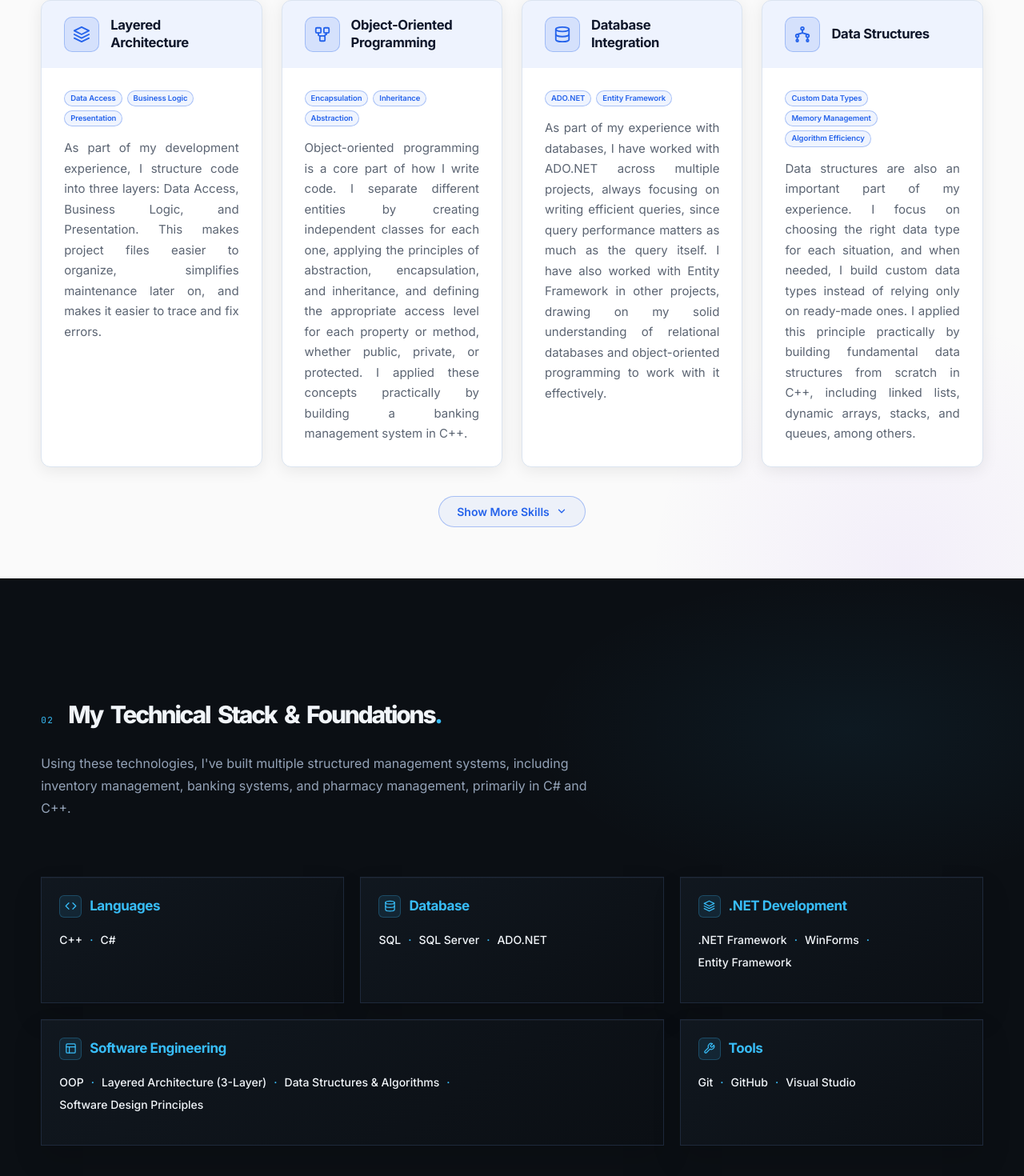
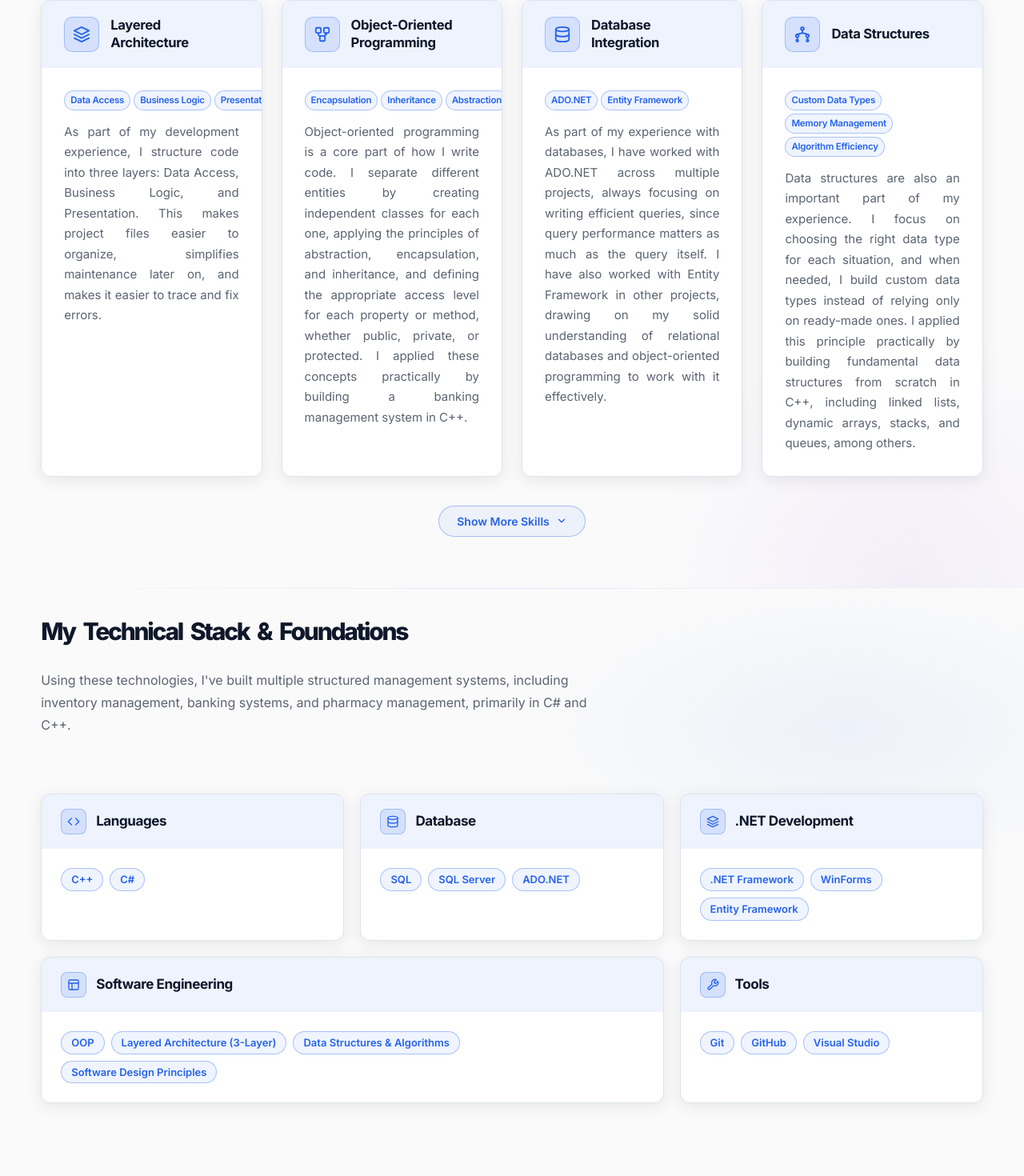
Before and after one commit to aymanhabbashprogramming/aymanhabbashprogramming.github.io, a React app: page / in a window 1280 px wide. Shown: the part 1015-2485 px from the top of the page at 80% size. Built offline with nearby package versions, Linux system fonts and the light colour scheme; the HTML template or start-up script is replaced by a standard one.

Commit message:
Apply light theme and section divider to Technical Stack section

```diff
--- a/src/components/AboutMe.css
+++ b/src/components/AboutMe.css
@@ -177,23 +177,29 @@
 /* --- شارات البطاقة --- */
 .about__card-badges {
   display: flex;
-  flex-wrap: wrap;
-  gap: 5px 6px;
+  flex-wrap: nowrap;
+  gap: 4px;
   margin: 0;
   padding: 0;
   list-style: none;
+  width: 100%;
+}
+
+.about__card-badges--wrap {
+  flex-wrap: wrap;
 }
 
 .about__card-badges li {
-  padding: 3px 7px;
+  padding: 4px 7px;
   border: 1px solid rgb(37 99 235 / 35%);
   border-radius: 999px;
   background: rgb(37 99 235 / 7%);
   color: var(--sky);
-  font-size: 9.5px;
+  font-size: 11.5px;
   font-weight: 600;
-  letter-spacing: -0.01em;
+  letter-spacing: -0.02em;
   line-height: 1.3;
+  flex-shrink: 0;
   white-space: nowrap;
 }
 
--- a/src/components/AboutMe.jsx
+++ b/src/components/AboutMe.jsx
@@ -76,6 +76,7 @@ const cardsData = [
     title: 'Data Structures',
     description: 'Data structures are also an important part of my experience. I focus on choosing the right data type for each situation, and when needed, I build custom data types instead of relying only on ready-made ones. I applied this principle practically by building fundamental data structures from scratch in C++, including linked lists, dynamic arrays, stacks, and queues, among others.',
     badges: ['Custom Data Types', 'Memory Management', 'Algorithm Efficiency'],
+    wrapBadges: true,
     accent: 'sky'
   }
 ]
@@ -139,7 +140,7 @@ function AboutMe() {
               </div>
               <div className="about__card-body">
                 {card.badges && (
-                  <ul className="about__card-badges">
+                  <ul className={`about__card-badges ${card.wrapBadges ? 'about__card-badges--wrap' : ''}`}>
                     {card.badges.map((badge) => <li key={badge}>{badge}</li>)}
                   </ul>
                 )}
--- a/src/components/Skills.css
+++ b/src/components/Skills.css
@@ -1,14 +1,14 @@
 .skills {
-  --background: #0b0f14;
-  --surface: #111820;
-  --text: #f1f5f9;
-  --muted: #94a3b8;
-  --sky: #38bdf8;
-  --violet: #a78bfa;
-  --border: #1e293b;
+  --background: #fafafa;
+  --surface: #ffffff;
+  --text: #0f172a;
+  --muted: #5b6472;
+  --sky: #2563eb;
+  --violet: #7c3aed;
+  --border: #dbe4f0;
   position: relative;
   overflow: hidden;
-  padding: clamp(88px, 12vw, 168px) clamp(20px, 4vw, 60px);
+  padding: clamp(24px, 3vw, 40px) clamp(20px, 4vw, 60px) clamp(88px, 12vw, 168px);
   background: var(--background);
 }
 
@@ -17,7 +17,15 @@
   position: absolute;
   inset: 0;
   pointer-events: none;
-  background: radial-gradient(ellipse 42% 30% at 83% 22%, rgb(56 189 248 / 6%), transparent 75%);
+  background: radial-gradient(ellipse 42% 30% at 83% 22%, rgb(37 99 235 / 6%), transparent 75%);
+}
+
+.skills::after {
+  content: '';
+  position: absolute;
+  inset: 0;
+  pointer-events: none;
+  background: linear-gradient(90deg, transparent, rgb(37 99 235 / 12%), transparent) top / 100% 1px no-repeat;
 }
 
 .skills__inner { position: relative; width: 100%; margin: 0 auto; }
@@ -31,8 +39,6 @@
   transition: opacity .7s ease, transform .7s cubic-bezier(.2, .65, .3, 1);
 }
 
-.skills__index { color: var(--sky); font-family: 'JetBrains Mono', monospace; font-size: 11px; letter-spacing: .13em; }
-
 .skills h2 {
   margin: 0;
   color: var(--text);
@@ -42,7 +48,6 @@
   word-spacing: .18em;
   font-weight: 750;
 }
-.skills h2 span { color: var(--sky); }
 
 .skills__intro {
   max-width: 720px;
@@ -67,21 +72,22 @@
   display: flex;
   flex-direction: column;
   min-height: 158px;
-  padding: 22px;
   border: 1px solid var(--border);
-  background: linear-gradient(145deg, rgb(17 24 32 / 94%), rgb(11 15 20 / 90%));
-  box-shadow: inset 0 1px rgb(241 245 249 / 3%), 0 18px 34px rgb(0 0 0 / 13%);
+  background: var(--surface);
+  border-radius: 12px;
+  overflow: hidden;
+  box-shadow: 0 4px 20px rgb(0 0 0 / 8%);
   opacity: 0;
   transform: translateY(18px);
   transition: opacity .65s calc(.1s * var(--block-index) + .1s) ease,
               transform .65s calc(.1s * var(--block-index) + .1s) cubic-bezier(.2, .65, .3, 1),
               border-color .22s ease,
-              background .22s ease;
+              box-shadow .22s ease;
 }
 
 .skills__block:hover {
-  border-color: rgb(56 189 248 / 62%);
-  background: linear-gradient(145deg, rgb(17 24 32), rgb(17 29 39));
+  border-color: rgb(37 99 235 / 40%);
+  box-shadow: 0 12px 32px rgb(0 0 0 / 12%);
 }
 
 .skills__block:nth-child(4) { grid-column: 1 / span 2; }
@@ -90,60 +96,64 @@
 .skills__block-header {
   display: flex;
   align-items: center;
-  gap: 10px;
+  gap: 12px;
+  padding: 18px clamp(18px, 2.2vw, 24px);
+  background: rgb(37 99 235 / 8%);
 }
 
 .skills__block-icon {
   display: flex;
   align-items: center;
   justify-content: center;
-  width: 28px;
-  height: 28px;
-  border-radius: 6px;
-  background: rgb(56 189 248 / 10%);
-  border: 1px solid rgb(56 189 248 / 25%);
+  width: 32px;
+  height: 32px;
+  border-radius: 8px;
+  background: rgb(37 99 235 / 12%);
+  border: 1px solid rgb(37 99 235 / 30%);
   color: var(--sky);
   flex-shrink: 0;
   transition: all .3s ease;
 }
 
-.skills__block-icon svg { width: 15px; height: 15px; }
+.skills__block-icon svg { width: 16px; height: 16px; }
 
 .skills__block:hover .skills__block-icon {
-  background: rgb(56 189 248 / 18%);
-  border-color: rgb(56 189 248 / 45%);
+  background: rgb(37 99 235 / 18%);
+  border-color: rgb(37 99 235 / 45%);
 }
 
 .skills h3 {
   margin: 0;
-  color: var(--sky);
+  color: var(--text);
   font-size: 17px;
   line-height: 1.25;
   letter-spacing: -.025em;
-  font-weight: 700;
+  font-weight: 650;
+}
+
+.skills__block-body {
+  padding: clamp(18px, 2.2vw, 24px);
 }
 
 .skills ul {
   display: flex;
   flex-wrap: wrap;
   align-content: flex-start;
-  gap: 9px 0;
-  margin: 18px 0 0;
+  gap: 8px;
+  margin: 0;
   padding: 0;
   list-style: none;
 }
 
 .skills li {
-  color: var(--text);
-  font-size: 14px;
-  line-height: 1.4;
-  font-weight: 500;
-}
-
-.skills li:not(:last-child)::after {
-  content: '·';
-  margin: 0 9px;
+  padding: 5px 12px;
+  border: 1px solid rgb(37 99 235 / 35%);
+  border-radius: 999px;
+  background: rgb(37 99 235 / 7%);
   color: var(--sky);
+  font-size: 13px;
+  line-height: 1.3;
+  font-weight: 600;
 }
 
 /* --- حركات الظهور --- */
@@ -159,10 +169,12 @@
 
 @media (max-width: 600px) {
   .skills__blocks { grid-template-columns: 1fr; gap: 14px; }
-  .skills__block { min-height: 0; padding: 20px; }
+  .skills__block { min-height: 0; }
+  .skills__block-header { padding: 16px 20px; }
+  .skills__block-body { padding: 20px; }
   .skills__block:nth-child(4) { grid-column: auto; }
   .skills h3 { font-size: 16px; }
-  .skills li { font-size: 13px; }
+  .skills li { font-size: 12px; }
 }
 
 @media (prefers-reduced-motion: reduce) {
--- a/src/components/Skills.jsx
+++ b/src/components/Skills.jsx
@@ -55,7 +55,9 @@ function SkillBlock({ title, skills, icon, index }) {
         <span className="skills__block-icon" aria-hidden="true">{icon}</span>
         <h3>{title}</h3>
       </div>
-      <ul>{skills.map((skill) => <li key={skill}>{skill}</li>)}</ul>
+      <div className="skills__block-body">
+        <ul>{skills.map((skill) => <li key={skill}>{skill}</li>)}</ul>
+      </div>
     </article>
   )
 }
@@ -82,8 +84,7 @@ function Skills() {
     <section ref={sectionRef} id="skills" className={`skills ${isVisible ? 'skills--visible' : ''}`} aria-labelledby="skills-title">
       <div className="skills__inner">
         <header className="skills__header">
-          <span className="skills__index" aria-hidden="true">02</span>
-          <h2 id="skills-title">{t.headings.skills}<span>.</span></h2>
+          <h2 id="skills-title">{t.headings.skills}</h2>
         </header>
 
         <p className="skills__intro">
```
